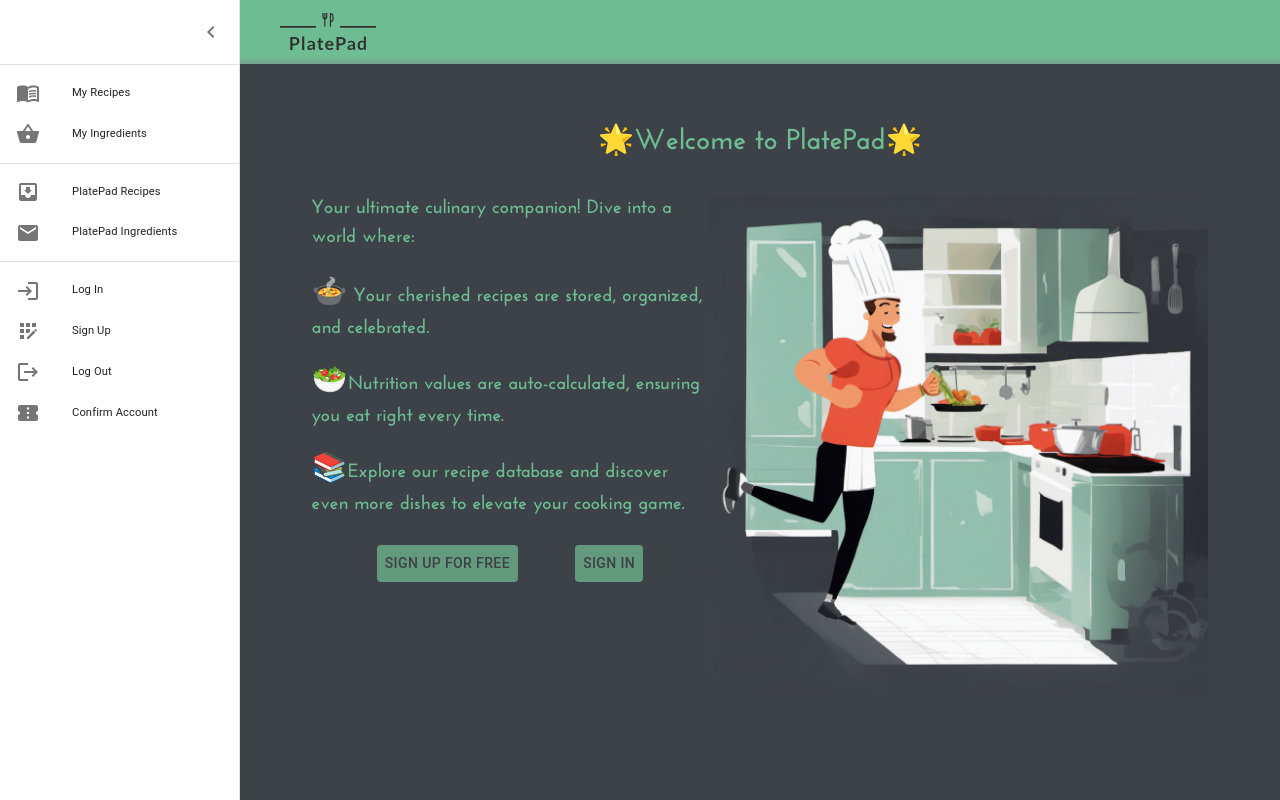
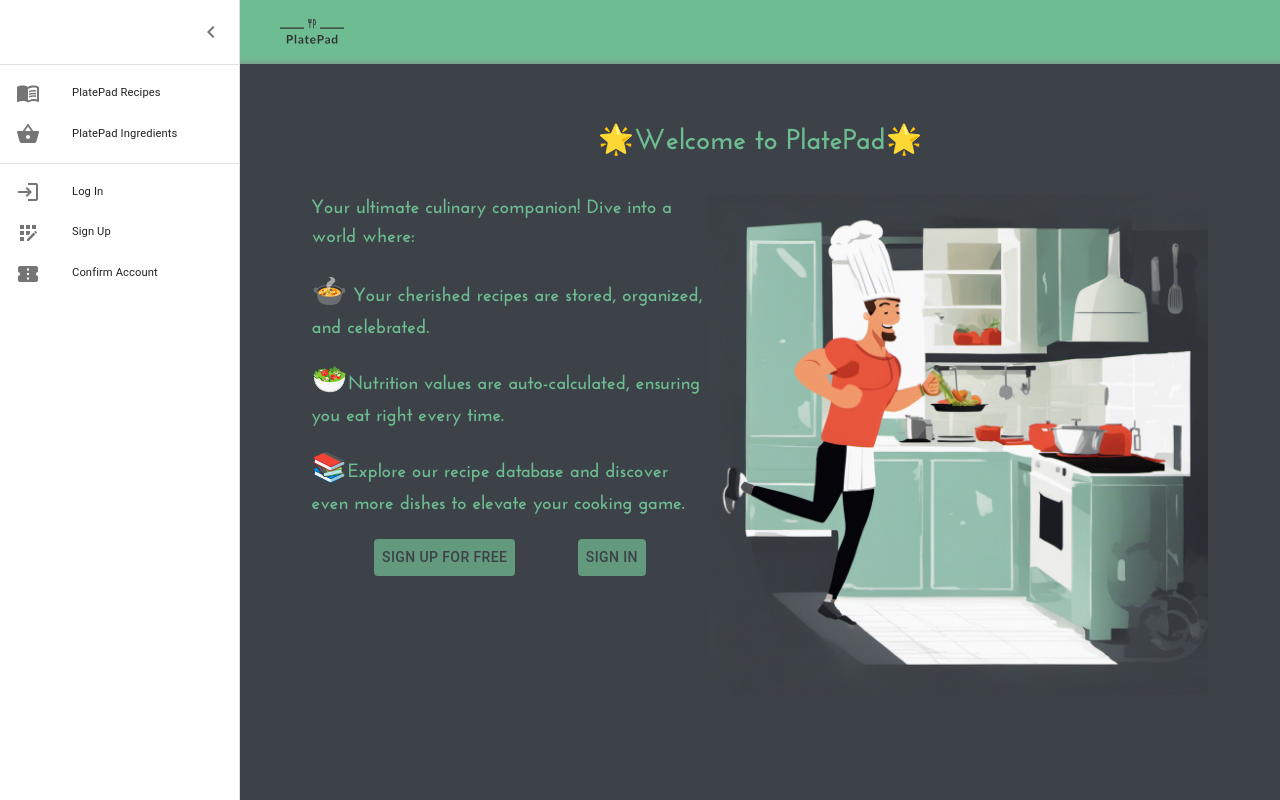
Before and after one commit to krystiankulik/PlatePadUI, a React (Create React App) app: page /welcome in a window 1280 px wide. Both pictures are taken after a click on the button "open drawer". Built offline with nearby package versions, Linux system fonts and the light colour scheme.

Commit message:
drawer links improvements and react context

```diff
--- a/src/App.tsx
+++ b/src/App.tsx
@@ -7,6 +7,8 @@
 import { MenuDrawer } from "./components/MenuDrawer";
 import { SignUp } from "./components/Signup";
 import { ReactQueryDevtools } from "@tanstack/react-query-devtools";
+import { useState } from "react";
+import { AuthContext } from "./context/AuthContext";
 
 const queryClient = new QueryClient({
   defaultOptions: {
@@ -14,7 +16,7 @@
       refetchOnWindowFocus: false,
       refetchOnMount: false,
       refetchOnReconnect: false,
-        retry: false
+      retry: false,
     },
   },
 });
@@ -42,7 +44,14 @@
     },
   });
 
+  const [token, setToken] = useState<string | null>(() => {
+    return window.localStorage.getItem("authToken");
+  });
+
+  const value = { token, setToken };
+
   return (
+    <AuthContext.Provider value={value}>
       <QueryClientProvider client={queryClient}>
         <ThemeProvider theme={theme}>
           <BrowserRouter>
@@ -55,6 +64,7 @@
         </ThemeProvider>
         <ReactQueryDevtools initialIsOpen={false} />
       </QueryClientProvider>
+    </AuthContext.Provider>
   );
 }
 
--- a/src/components/LandingPage.tsx
+++ b/src/components/LandingPage.tsx
@@ -44,7 +44,7 @@
   width: isMobile ? "100%" : "500px",
 }));
 
-const AuthButtonContainer = styled(Button)(({ theme }) => ({
+const AuthButtonContainer = styled("div")(({ theme }) => ({
   display: "flex",
   width: "100%",
   justifyContent: "space-evenly",
--- a/src/components/MenuDrawer.tsx
+++ b/src/components/MenuDrawer.tsx
@@ -1,15 +1,12 @@
 import * as React from "react";
 
-import { Height, MenuBook, ShoppingBasket } from "@mui/icons-material";
+import { MenuBook, ShoppingBasket } from "@mui/icons-material";
 import AppRegistrationIcon from "@mui/icons-material/AppRegistration";
 import ChevronLeftIcon from "@mui/icons-material/ChevronLeft";
 import ChevronRightIcon from "@mui/icons-material/ChevronRight";
 import ConfirmationNumberIcon from "@mui/icons-material/ConfirmationNumber";
 import LoginIcon from "@mui/icons-material/Login";
-import LogoutIcon from "@mui/icons-material/Logout";
-import MailIcon from "@mui/icons-material/Mail";
 import MenuIcon from "@mui/icons-material/Menu";
-import InboxIcon from "@mui/icons-material/MoveToInbox";
 import MuiAppBar, { AppBarProps as MuiAppBarProps } from "@mui/material/AppBar";
 import Box from "@mui/material/Box";
 import CssBaseline from "@mui/material/CssBaseline";
@@ -28,17 +25,17 @@
 import { ReactElement, useState } from "react";
 import { isMobile } from "react-device-detect";
 import { Navigate, Route, Routes, useNavigate } from "react-router-dom";
+import { ReactComponent as PlatePadLogo } from "../assets/platePadLogo.svg";
 import useAuthToken from "../logic/useAuthToken";
 import { ConfirmEmail } from "./ConfirmEmail";
 import IngredientDetail from "./IngredientDetail";
 import IngredientEdit from "./IngredientEdit";
 import { Ingredients } from "./Ingredients";
+import { LandingPage } from "./LandingPage";
 import { LogIn } from "./LogIn";
 import RecipeDetail from "./RecipeDetail";
 import { Recipes } from "./Recipes";
 import { SignUp } from "./Signup";
-import { ReactComponent as PlatePadLogo } from "../assets/platePadLogo.svg";
-import { LandingPage } from "./LandingPage";
 const drawerWidth = 240;
 
 const Main = styled("main", { shouldForwardProp: (prop) => prop !== "open" })<{
@@ -125,21 +122,6 @@
 
   const navigate = useNavigate();
 
-  const renderMenuItem = (
-    text: string,
-    link: string,
-    getIcon: () => ReactElement
-  ) => {
-    return (
-      <ListItem key={text} disablePadding>
-        <ListItemButton onClick={() => navigate(link)}>
-          <ListItemIcon>{getIcon()}</ListItemIcon>
-          <ListItemText primary={text} />
-        </ListItemButton>
-      </ListItem>
-    );
-  };
-
   const getMainPageNavigation = () => {
     return isLoggedIn ? (
       <Navigate to="/my-recipes" />
@@ -162,6 +144,94 @@
         <Route path="/my-ingredients/:name/edit" element={<IngredientEdit />} />
         <Route path="/my-recipes/:name" element={<RecipeDetail />} />
       </Routes>
+    );
+  };
+
+  const renderMenuItem = (
+    text: string,
+    onClick: () => void,
+    getIcon: () => ReactElement
+  ) => {
+    return (
+      <ListItem key={text} disablePadding>
+        <ListItemButton onClick={onClick}>
+          <ListItemIcon>{getIcon()}</ListItemIcon>
+          <ListItemText primary={text} />
+        </ListItemButton>
+      </ListItem>
+    );
+  };
+
+  const myRecipesLink = () =>
+    renderMenuItem("My Recipes", openRecipes, () => <MenuBook />);
+
+  const myIngredientsLink = () =>
+    renderMenuItem("My Ingredients", openIngredients, () => <ShoppingBasket />);
+
+  const globalRecipesLink = () =>
+    renderMenuItem(
+      "PlatePad Recipes",
+      () => {},
+      () => <MenuBook />
+    );
+
+  const globalIngredientsLink = () =>
+    renderMenuItem(
+      "PlatePad Ingredients",
+      () => {},
+      () => <ShoppingBasket />
+    );
+
+  const logInLink = () =>
+    renderMenuItem(
+      "Log In",
+      () => navigate("/login"),
+      () => <LoginIcon />
+    );
+
+  const signUpLink = () =>
+    renderMenuItem(
+      "Sign Up",
+      () => navigate("/signup"),
+      () => <AppRegistrationIcon />
+    );
+
+  const logOutLink = () =>
+    renderMenuItem(
+      "Log Out",
+      () => {
+        removeToken();
+        queryClient.removeQueries();
+        navigate("/");
+      },
+      () => <ConfirmationNumberIcon />
+    );
+
+  const confirmAccountLink = () =>
+    renderMenuItem(
+      "Confirm Account",
+      () => navigate("/confirm-email"),
+      () => <ConfirmationNumberIcon />
+    );
+
+  const drawerFoldIcon = () => (
+    <IconButton onClick={handleDrawerClose}>
+      {theme.direction === "ltr" ? <ChevronLeftIcon /> : <ChevronRightIcon />}
+    </IconButton>
+  );
+
+  const myDataLinks = () => {
+    if (!isLoggedIn) {
+      return null;
+    }
+    return (
+      <>
+        <Divider />
+        <List>
+          {myRecipesLink()}
+          {myIngredientsLink()}
+        </List>
+      </>
     );
   };
 
@@ -190,7 +260,7 @@
             sx={{ color: "#303030" }}
           >
             <div
-              style={{ width: "6rem", marginTop: ".5rem", marginLeft: "1rem" }}
+              style={{ width: "4rem", marginTop: ".5rem", marginLeft: "1rem" }}
             >
               <PlatePadLogo />
             </div>
@@ -210,72 +280,19 @@
         anchor="left"
         open={open}
       >
-        <DrawerHeader>
-          <IconButton onClick={handleDrawerClose}>
-            {theme.direction === "ltr" ? (
-              <ChevronLeftIcon />
-            ) : (
-              <ChevronRightIcon />
-            )}
-          </IconButton>
-        </DrawerHeader>
+        <DrawerHeader>{drawerFoldIcon()}</DrawerHeader>
+        {myDataLinks()}
         <Divider />
         <List>
-          <ListItem key={"My Recipes"} disablePadding>
-            <ListItemButton onClick={openRecipes}>
-              <ListItemIcon>
-                <MenuBook />
-              </ListItemIcon>
-              <ListItemText primary={"My Recipes"} />
-            </ListItemButton>
-          </ListItem>
-          <ListItem key={"My Ingredients"} disablePadding>
-            <ListItemButton onClick={openIngredients}>
-              <ListItemIcon>
-                <ShoppingBasket />
-              </ListItemIcon>
-              <ListItemText primary={"My Ingredients"} />
-            </ListItemButton>
-          </ListItem>
+          {globalRecipesLink()}
+          {globalIngredientsLink()}
         </List>
         <Divider />
         <List>
-          {["PlatePad Recipes", "PlatePad Ingredients"].map((text, index) => (
-            <ListItem key={text} disablePadding>
-              <ListItemButton>
-                <ListItemIcon>
-                  {index % 2 === 0 ? <InboxIcon /> : <MailIcon />}
-                </ListItemIcon>
-                <ListItemText primary={text} />
-              </ListItemButton>
-            </ListItem>
-          ))}
-        </List>
-        <Divider />
-        <List>
-          {renderMenuItem("Log In", "/login", () => (
-            <LoginIcon />
-          ))}
-          {renderMenuItem("Sign Up", "/signup", () => (
-            <AppRegistrationIcon />
-          ))}
-          <ListItem key={"logOut"} disablePadding>
-            <ListItemButton
-              onClick={() => {
-                removeToken();
-                queryClient.removeQueries();
-                navigate("/");
-              }}
-            >
-              <ListItemIcon>
-                <LogoutIcon />
-              </ListItemIcon>
-              <ListItemText primary={"Log Out"} />
-            </ListItemButton>
-          </ListItem>
-          {renderMenuItem("Confirm Account", "/confirm-email", () => (
-            <ConfirmationNumberIcon />
-          ))}
+          {!isLoggedIn && logInLink()}
+          {!isLoggedIn && signUpLink()}
+          {isLoggedIn && logOutLink()}
+          {!isLoggedIn && confirmAccountLink()}
         </List>
       </Drawer>
       <Main open={open}>
--- a/src/components/Recipes.tsx
+++ b/src/components/Recipes.tsx
@@ -12,7 +12,6 @@
   const { token } = useAuthToken();
   const navigate = useNavigate();
 
-  console.log("token", token);
   const fetchRecipes = () =>
     api
       .get("/api/recipes", {
--- /dev/null
+++ b/src/context/AuthContext.ts
@@ -0,0 +1,11 @@
+import React, { SetStateAction, Dispatch } from "react";
+
+type AuthContextType = {
+  token: null | string;
+  setToken: Dispatch<SetStateAction<string | null>>;
+};
+
+export const AuthContext = React.createContext<AuthContextType>({
+  token: null,
+  setToken: () => console.warn("no token provider"),
+});
--- a/src/logic/useAuthToken.ts
+++ b/src/logic/useAuthToken.ts
@@ -1,25 +1,25 @@
-import { useState } from 'react';
+import { useContext, useState } from 'react';
+import { AuthContext } from '../context/AuthContext';
 
 const useAuthToken = () => {
-    const [token, setTokenInternal] = useState<string | null>(() => {
-        return window.localStorage.getItem('authToken');
-    });
+
+    const context = useContext(AuthContext);
 
     const setToken = (newToken: string) => {
         window.localStorage.setItem('authToken', newToken);
-        setTokenInternal(newToken);
+        context.setToken(newToken);
     };
 
     const removeToken = () => {
         window.localStorage.removeItem('authToken');
-        setTokenInternal(null);
+        context.setToken(null);
     }
 
     return {
         setToken,
         removeToken,
-        token,
-        isLoggedIn: token !== null
+        token: context.token,
+        isLoggedIn: context.token !== null
     }
 };
 
```
Lines whose indentation alone changed are shown as unchanged.
